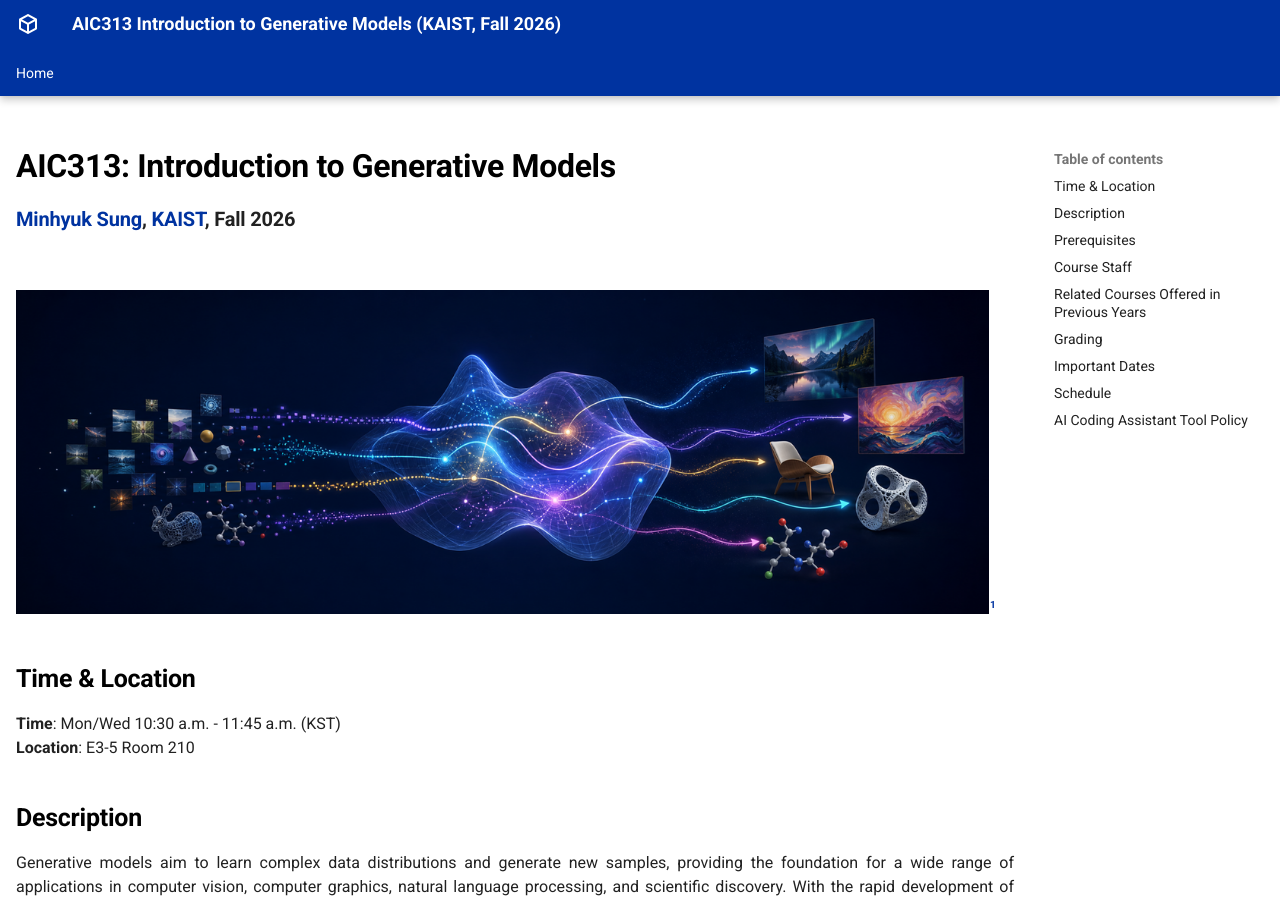
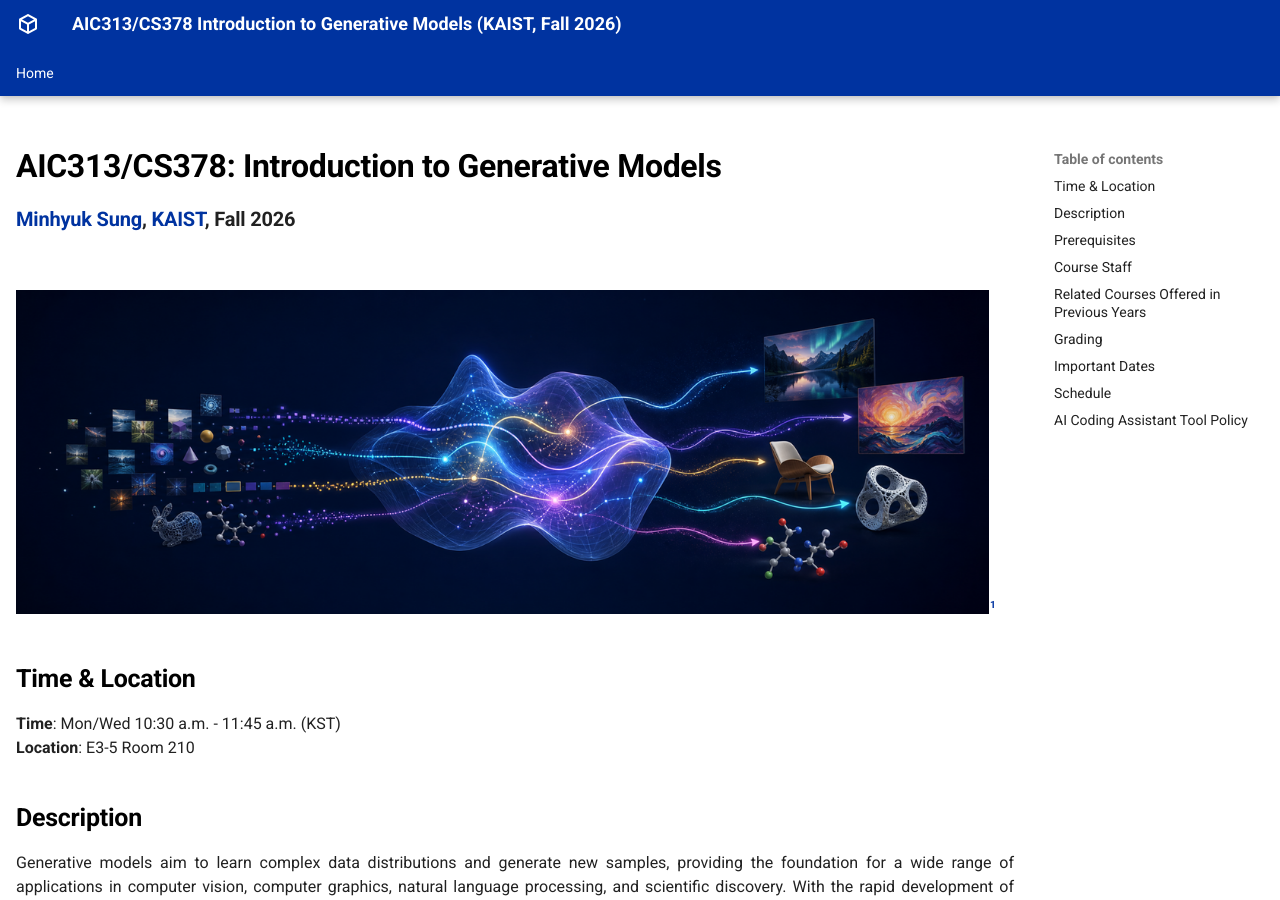
Before and after one commit to mhsung/kaist-aic313-spring-2026, an MkDocs documentation site: the page built from docs/index.md, in a window 1280 px wide and 900 px high. Built offline with MkDocs 1.6.1 and Material for MkDocs 9.7.7, drawn with Linux system fonts in a browser that asks for light colours.

Commit message:
Updated.

```diff
--- a/docs/index.md
+++ b/docs/index.md
@@ -3,7 +3,7 @@ hide:
   - navigation
 ---
 
-# AIC313: Introduction to Generative Models
+# AIC313/CS378: Introduction to Generative Models
 
 <h3><b>
 <a href="http://mhsung.github.io/" target="_blank">Minhyuk Sung</a>, <a href="https://www.kaist.ac.kr/" target="_blank">KAIST</a>, Fall 2026
--- a/mkdocs.yml
+++ b/mkdocs.yml
@@ -1,4 +1,4 @@
-site_name: AIC313 Introduction to Generative Models (KAIST, Fall 2026)
+site_name: AIC313/CS378 Introduction to Generative Models (KAIST, Fall 2026)
 site_url: https://diffusion.kaist.ac.kr/
 site_author: Minhyuk Sung
 
```
